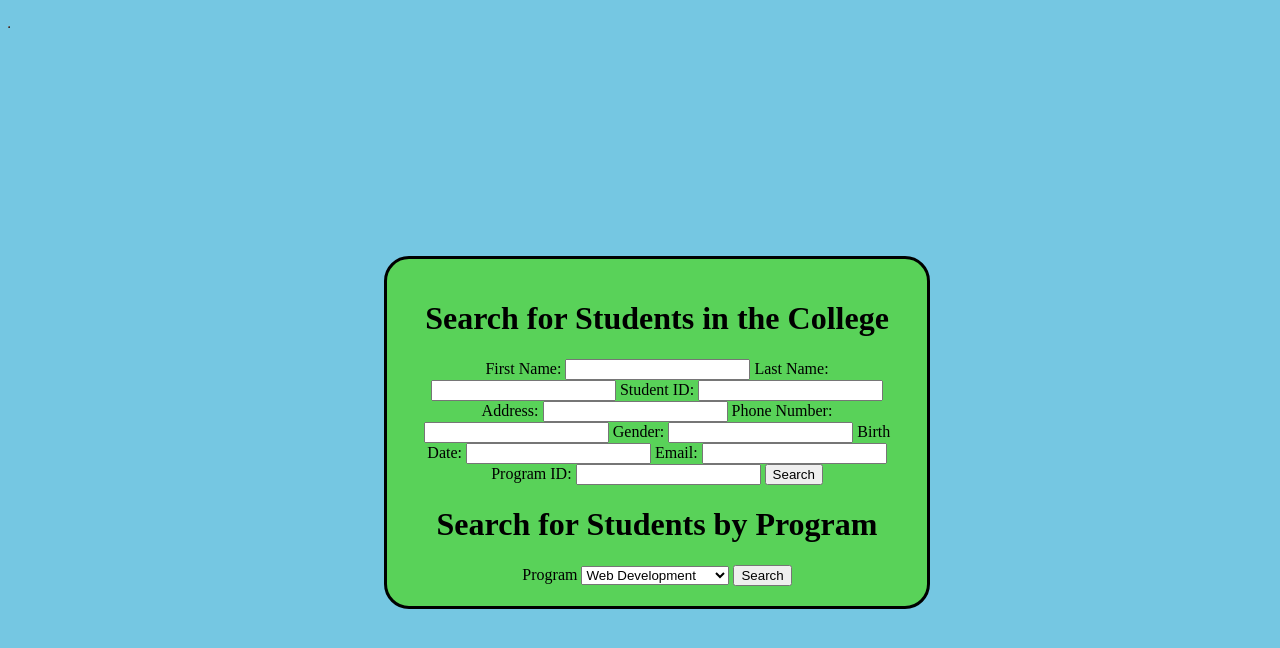
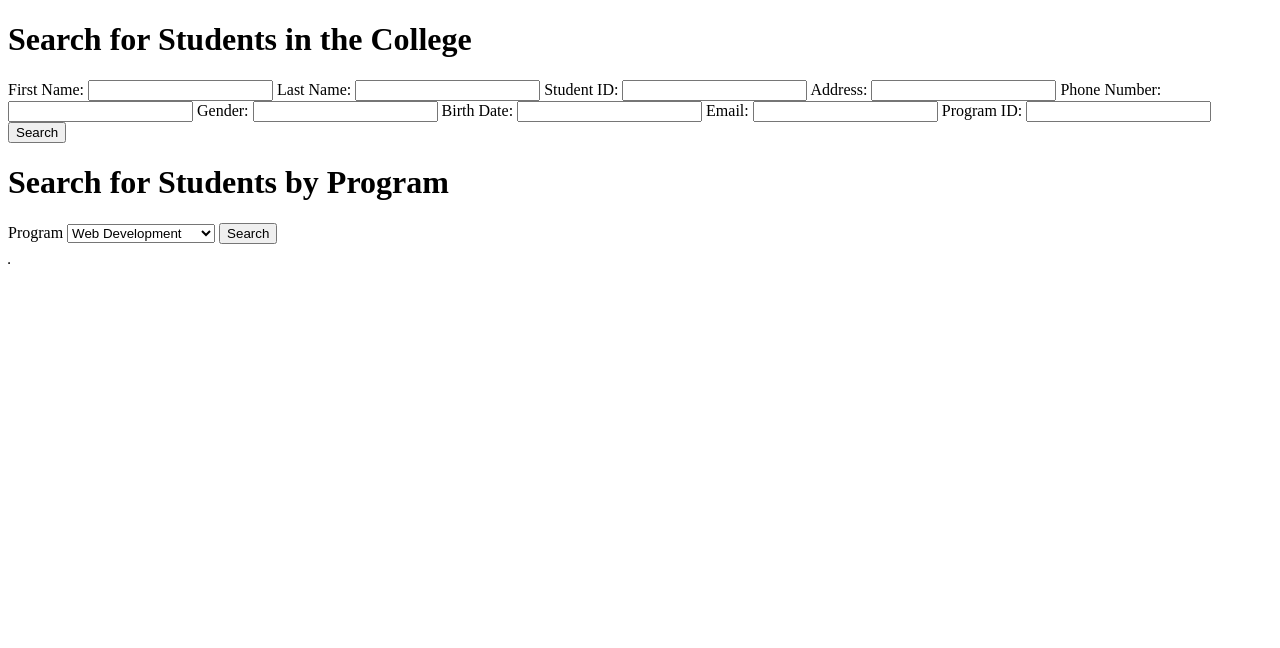
Before and after one commit to Daniel1836/PHP-MYSQL-CRUD-APP-MYSQLi, a PHP site: page /reports.php in a window 1280 px wide. Shown: the top 648 px of the page. Run offline with PHP 8.4, Linux system fonts and the light colour scheme; data comes from the database, SQL or seed files in the repository.

Commit message:
Update reports.php

```diff
--- a/Read/reports.php
+++ b/Read/reports.php
@@ -1,30 +1,6 @@
 <!DOCTYPE html>
-<html>
-
-<head>
-<title>
-Reports
-</title>
-
-<style>
-
-body {background-color: #75c7e2;}
-
-.form {border-style:solid;
-        border-radius: 25px;
-        border-color: black;
-        background-color: #59d259;
-        width: 500px;
-        padding: 20px;
-        position: absolute;
-        top: 32%;
-        left: 30%;
-        text-align: center;}
-</style>
-
-</head>
-
-<body>
+ <html>
+   <body>
 
 <div class="form">
  <h1> Search for Students in the College </h1>
@@ -55,13 +31,10 @@ body {background-color: #75c7e2;}
 					or die("There was a problem connecting");
 
 
-
 			$sql = "select program_id, name from programs";
 
 
-
 			$result = mysqli_query($cox, $sql) or die("There was a problem searching");
-
 
 
 			while($row = mysqli_fetch_array($result)){
@@ -70,11 +43,7 @@ body {background-color: #75c7e2;}
 
 			}
 
-
-
 		?>
-
-
 
 	</select>
 
@@ -84,9 +53,7 @@ body {background-color: #75c7e2;}
 
 <table border="1">
 
-
 <?php
-
 
   if($_SERVER['REQUEST_METHOD'] == "POST"){
   if(!empty($_POST['firstName']) OR !empty($_POST['lastName']) OR !empty($_POST['studentid']) OR !empty($_POST['address']) OR !empty($_POST['number']) OR !empty($_POST['gender']) OR !empty($_POST['birth']) OR !empty($_POST['email']) OR !empty($_POST['id'])){
@@ -147,11 +114,10 @@ mysqli_close($cox);}
 
 			}
 
-
  }
 
 ?>
-</table>
-</body>
+  </table>
+ </body>
 
 </html>
```
